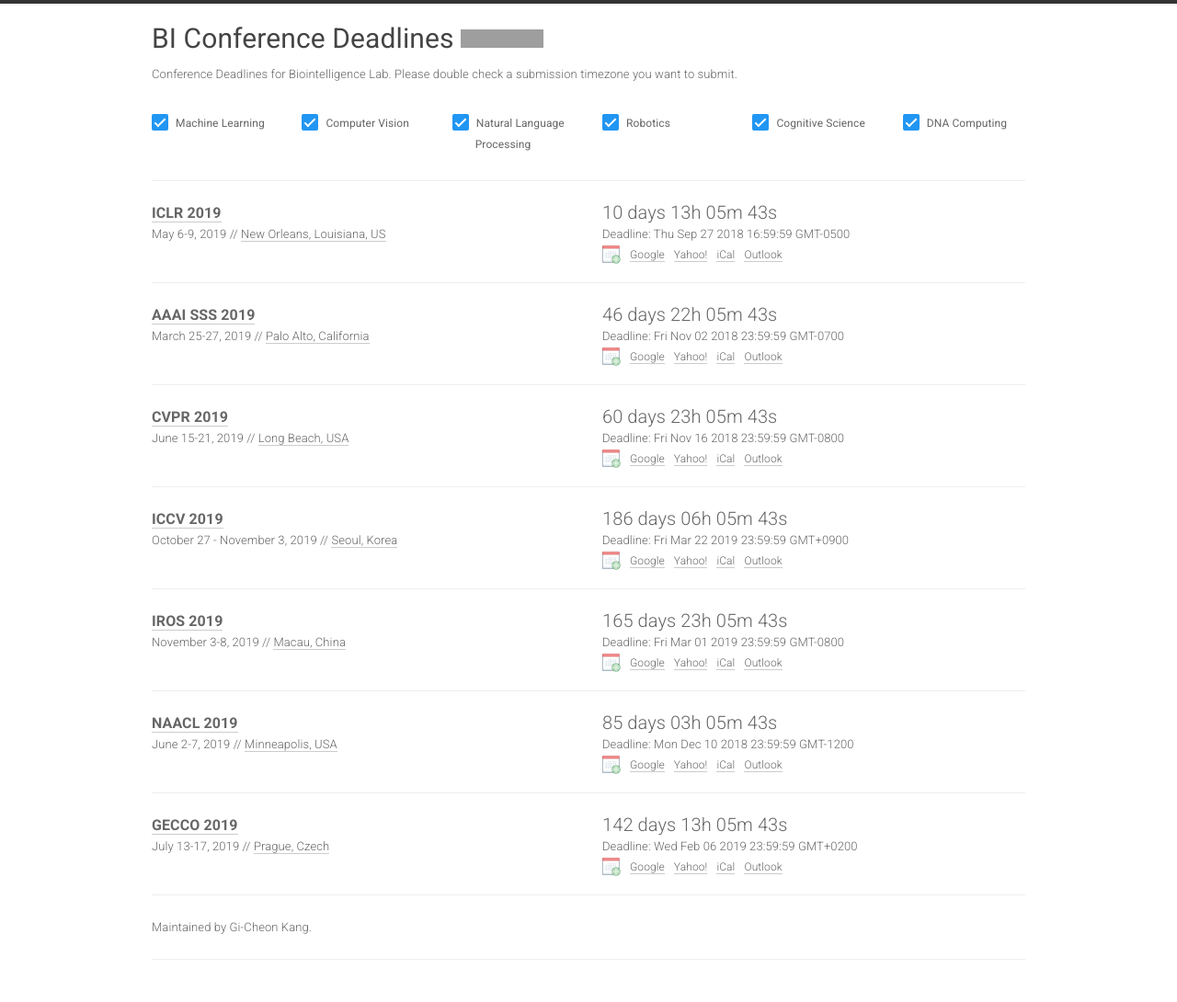
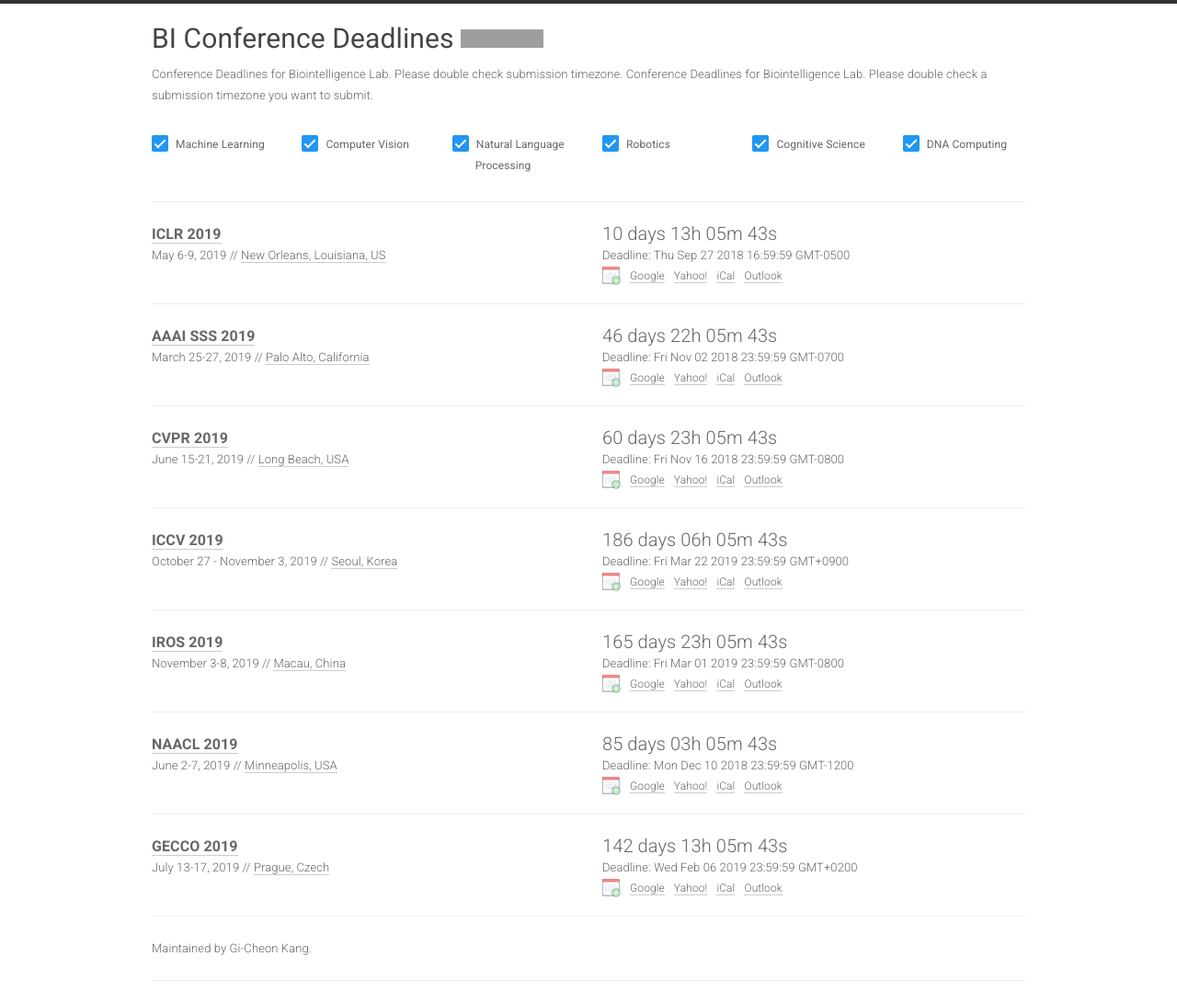
Before and after one commit to biconf/biconf.github.io, a Jekyll site: the page built from index.html, in a window 1280 px wide. Shown: the whole page at 92% size. Built offline with Jekyll 4.4.1, drawn with Linux system fonts in a browser that asks for light colours; nearby versions of some CDN libraries; before the commit the page ends 1067 px from its top, so only the background shows below that; grey boxes are pictures that could not be loaded.

Commit message:
Update _config.yml

```diff
--- a/_config.yml
+++ b/_config.yml
@@ -1,5 +1,6 @@
 title:  BI Conference Deadlines
 author: Gi-Cheon Kang
+description: Conference Deadlines for Biointelligence Lab. Please double check submission timezone.
 
 domain: "biconf.github.io"
 baseurl: ""
```
